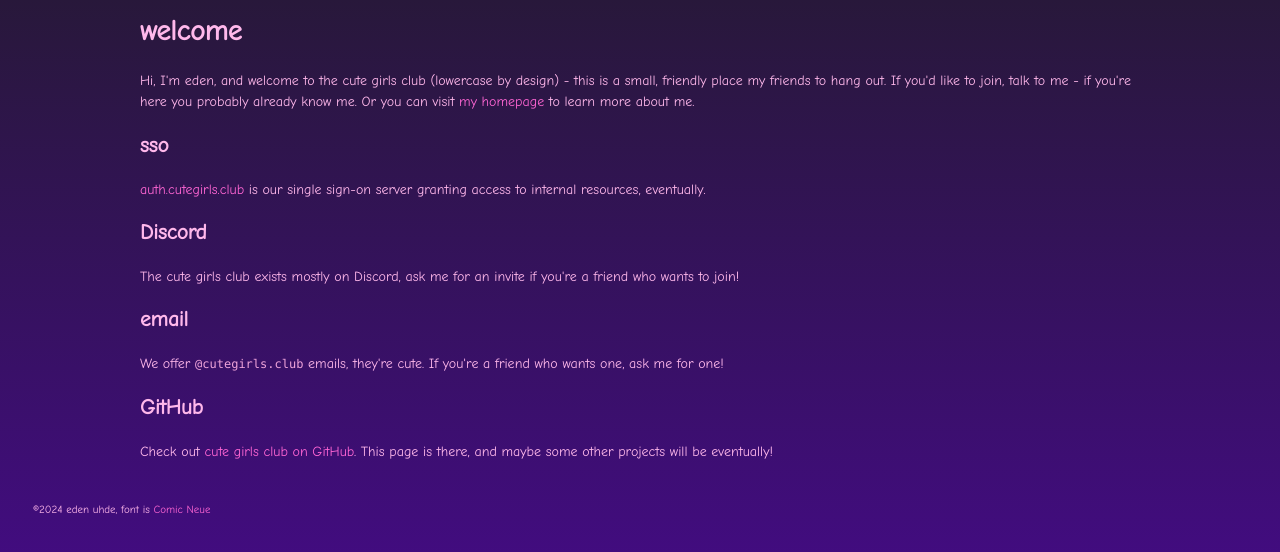
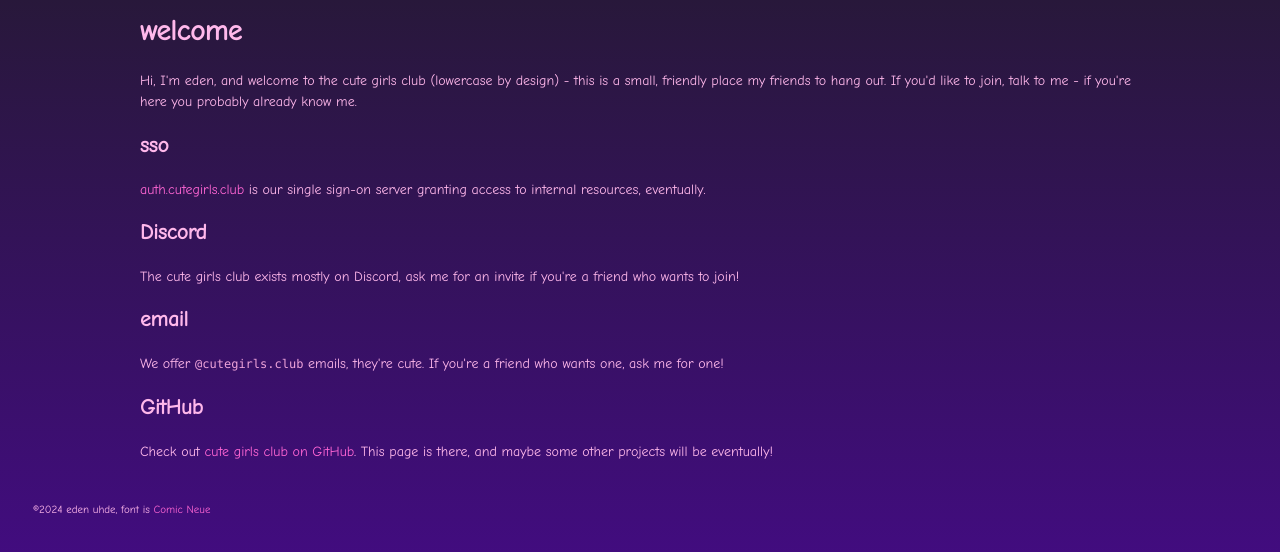
Before and after one commit to cutegirlsclub/cutegirlsclub.github.io, a plain HTML site: page index.html in a window 1280 px wide. Shown: the part 238-790 px from the top of the page. Drawn offline with Linux system fonts and the light colour scheme.

Commit message:
Update index.html

```diff
--- a/index.html
+++ b/index.html
@@ -15,8 +15,7 @@
     <main class="main">
         <p><h1>welcome</h1></p>
         <p>
-        Hi, I'm eden, and welcome to the cute girls club (lowercase by design) - this is a small, friendly place my friends to hang out. If you'd like to join, talk to me - if you're here you probably already know me. Or you can visit <a href="https://galaxyallie.space">my homepage</a> to learn more about me.
-        </p>
+        Hi, I'm eden, and welcome to the cute girls club (lowercase by design) - this is a small, friendly place my friends to hang out. If you'd like to join, talk to me - if you're here you probably already know me.
         <p><h2>sso</h2></p>
         <p>
         <a href="https://auth.cutegirls.club">auth.cutegirls.club</a> is our single sign-on server granting access to internal resources, eventually.
```
